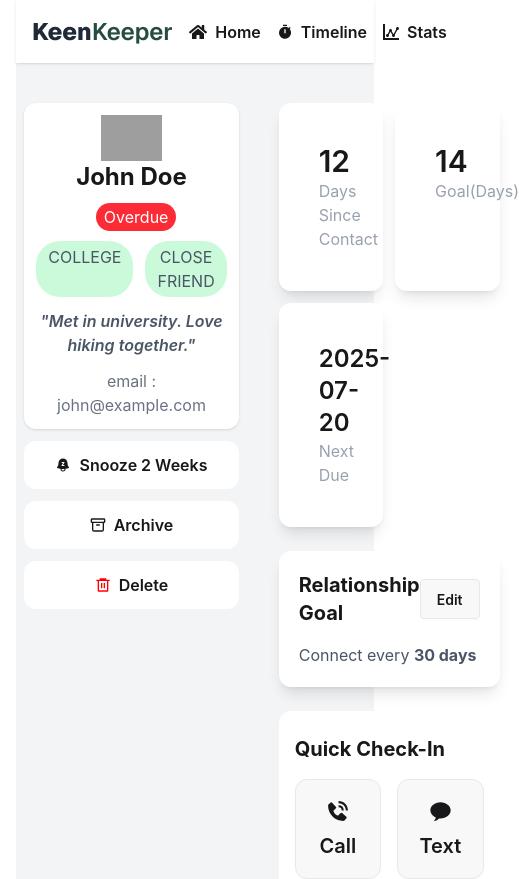
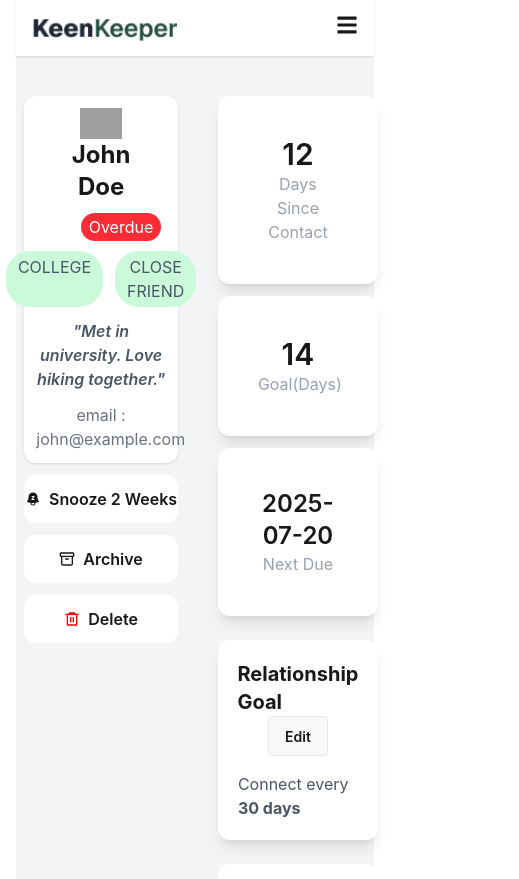
Before and after one commit to Tanvirr0777/Assignemnt-7, a React (Vite) app: page /1 in a window 390 px wide. Shown: the top 879 px of the page, 519 px wide, since content can reach past the window. Built offline with nearby package versions, Linux system fonts and the light colour scheme; grey boxes are pictures that could not be loaded.

Commit message:
responsive

```diff
--- a/src/pages/homePage/freiendDetails/FriendDetails.jsx
+++ b/src/pages/homePage/freiendDetails/FriendDetails.jsx
@@ -33,7 +33,7 @@ const FriendDetails = () => {
     return (
         <div className='flex gap-10 my-10 m-2 space-y-4 items-start '>
 
-        <div className='space-y-3'>
+        <div className='space-y-3 w-[45%]'>
              <div className='space-y-3 bg-white shadow text-center p-3 rounded-xl'>
 
                   <div className='w-[80%] mx-auto'>
@@ -76,7 +76,7 @@ const FriendDetails = () => {
               </div>
              </div>
 
-            <div >
+            <div className='w-40 md:w-[60%]'>
                 <FriendDetailsRightSide expectedFriend={expectedFriend} />
             </div>
 
--- a/src/pages/homePage/freiendDetails/FriendDetailsRightSide.jsx
+++ b/src/pages/homePage/freiendDetails/FriendDetailsRightSide.jsx
@@ -37,9 +37,9 @@ const FriendDetailsRightSide = ({expectedFriend}) => {
 
    // console.log(toTimeline);
     return (
-        <div className='space-y-6'>
+        <div className=' space-y-6 '>
 
-            <div className='grid grid-cols-2 md:grid-cols-3 gap-3 justify-center w-[100%] mx-auto text-center'>
+            <div className='grid grid-cols-1 md:grid-cols-3 gap-3 justify-center w-[100%] mx-auto text-center'>
 
                 <div className='bg-white p-10 shadow-lg rounded-xl'>
                     <h2 className='text-3xl font-semibold'>{days_since_contact}</h2>
@@ -56,8 +56,8 @@ const FriendDetailsRightSide = ({expectedFriend}) => {
 
             </div>
 
-            <div className='bg-white rounded-xl p-5 space-y-4 shadow-lg'>
-                <div className='flex justify-between items-center'>
+            <div className='bg-white rounded-xl p-5 space-y-4 shadow-lg w-40 md:w-[100%]'>
+                <div className=' flex flex-col md:flex-row justify-between items-center'>
                     <h2 className='text-xl font-bold'>Relationship Goal</h2>
                     <button className='btn'>Edit</button>
                 </div>
@@ -66,7 +66,7 @@ const FriendDetailsRightSide = ({expectedFriend}) => {
 
             <div className='bg-white rounded-xl px-4 py-6 space-y-4'>
                 <h2 className='text-xl font-bold '>Quick Check-In</h2>
-                <div className='grid grid-cols-2 text-center gap-4 md:grid-cols-3 '>
+                <div className='grid grid-cols-1 text-center gap-4 md:grid-cols-3 '>
                     <button className='btn p-3 h-25 rounded-xl flex flex-col  justify-center gap-2 text-xl' onClick={()=>handlTimeLine("call")}>
                         <BiSolidPhoneCall size={25} />
                         Call</button>
--- a/src/shared/navBar/NavBar.jsx
+++ b/src/shared/navBar/NavBar.jsx
@@ -1,44 +1,57 @@
-import React from 'react';
+import React, { useState } from 'react';
 import { NavLink } from 'react-router';
 import MyNavLink from './MyNavLink';
 import logo from '../../assets/logo.png'
-import { FaHome } from 'react-icons/fa';
+import { FaBars, FaHome, FaTimes } from 'react-icons/fa';
 import { FaH } from 'react-icons/fa6';
 import { MdTimer } from 'react-icons/md';
 import { ImStatsDots } from 'react-icons/im';
+import Navmenu from './Navmenu';
 
 const NavBar = () => {
 
+    const [open,setOpen] = useState(false);
+
+
     return (
-        <div className='bg-white sticky top-0'>
-            <nav className='flex justify-between gap-4 items-center
-         shadow py-4 container mx-auto px-4 py-2'>
+         <div className="bg-white sticky top-0 z-50 shadow">
+      <nav className="container mx-auto px-4 py-3 flex justify-between items-center">
 
-            <img src={logo} alt="keenkepper"  />
 
-            <ul className='flex justify-between gap-4 items-center'>
-                <li >
-                    <MyNavLink to={"/"} className="">
-                       <FaHome size={18} />
-                        <span>Home</span>
+        <img src={logo} alt="keenkepper" className="h-8" />
+         <Navmenu />
+
+
+        {/* Mobile Toggle Button */}
+        <div className="md:hidden">
+          <button onClick={() => setOpen(!open)}>
+            {open ? <FaTimes size={22} /> : <FaBars size={22} />}
+          </button>
+        </div>
+      </nav>
+
+      {open && (
+        <ul className="md:hidden flex flex-col gap-4 px-6 pb-4 bg-white shadow">
+          <li>
+            <MyNavLink to="/" onClick={() => setOpen(false)}>
+              <FaHome />
+              <span className="ml-2">Home</span>
             </MyNavLink>
           </li>
           <li>
-                    <MyNavLink to={"/timeline"}>
+            <MyNavLink to="/timeline" onClick={() => setOpen(false)}>
               <MdTimer />
-                    <span>Timeline</span>
+              <span className="ml-2">Timeline</span>
             </MyNavLink>
           </li>
           <li>
-                    <MyNavLink to={"/stats"}>
+            <MyNavLink to="/stats" onClick={() => setOpen(false)}>
               <ImStatsDots />
-                    <span>Stats</span>
+              <span className="ml-2">Stats</span>
             </MyNavLink>
           </li>
-
         </ul>
-        </nav>
-
+      )}
     </div>
     );
 };
--- /dev/null
+++ b/src/shared/navBar/Navmenu.jsx
@@ -0,0 +1,33 @@
+import React from 'react';
+import MyNavLink from './MyNavLink';
+import { MdTimer } from 'react-icons/md';
+import { ImStatsDots } from 'react-icons/im';
+import { FaHome } from 'react-icons/fa';
+
+const Navmenu = () => {
+    return (
+        <ul className="hidden md:flex gap-6 items-center">
+          <li>
+            <MyNavLink to="/">
+              <FaHome size={18} />
+              <span className="ml-1">Home</span>
+            </MyNavLink>
+          </li>
+          <li>
+            <MyNavLink to="/timeline">
+              <MdTimer />
+              <span className="ml-1">Timeline</span>
+            </MyNavLink>
+          </li>
+          <li>
+            <MyNavLink to="/stats">
+              <ImStatsDots />
+              <span className="ml-1">Stats</span>
+            </MyNavLink>
+          </li>
+        </ul>
+
+    );
+};
+
+export default Navmenu;
```
Also changed, not shown: 1 other file (tests, documents, lock files or other folders). Lines whose indentation alone changed are shown as unchanged.
